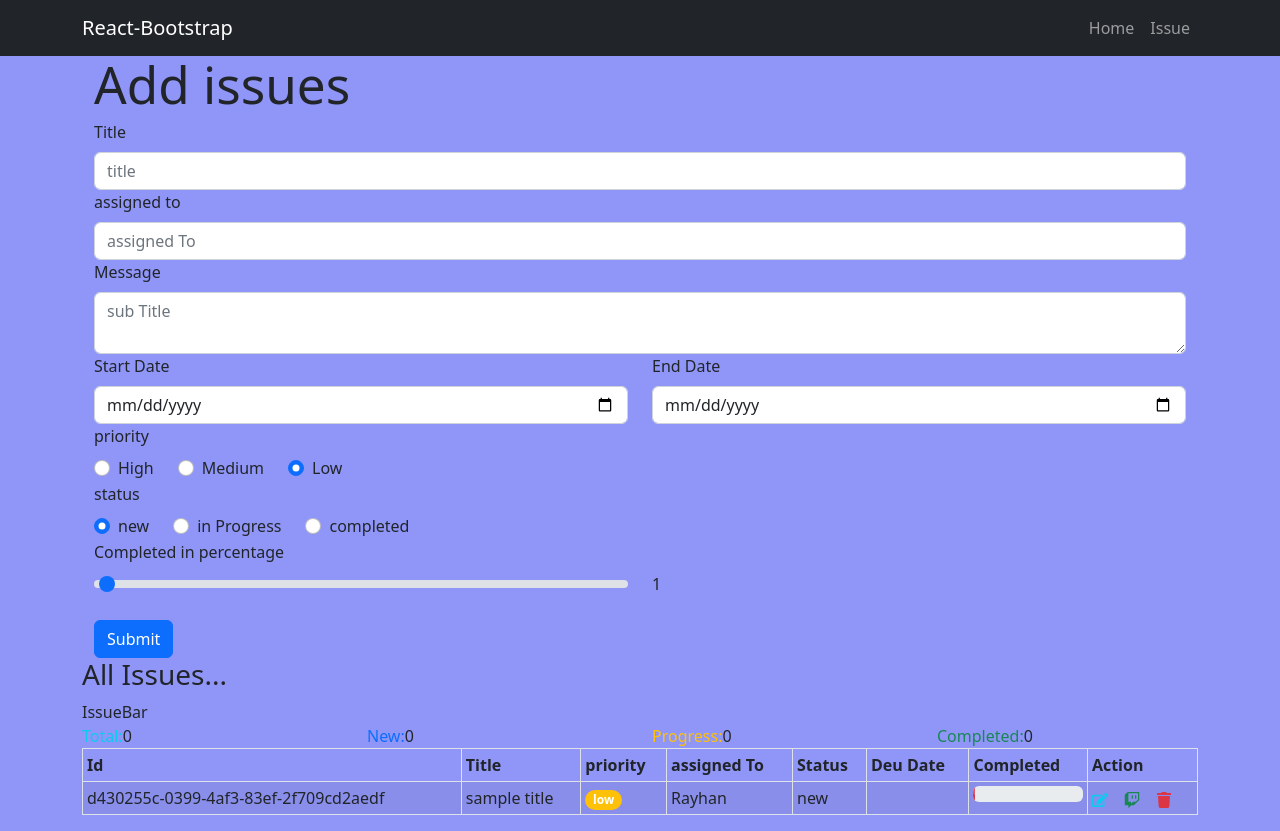
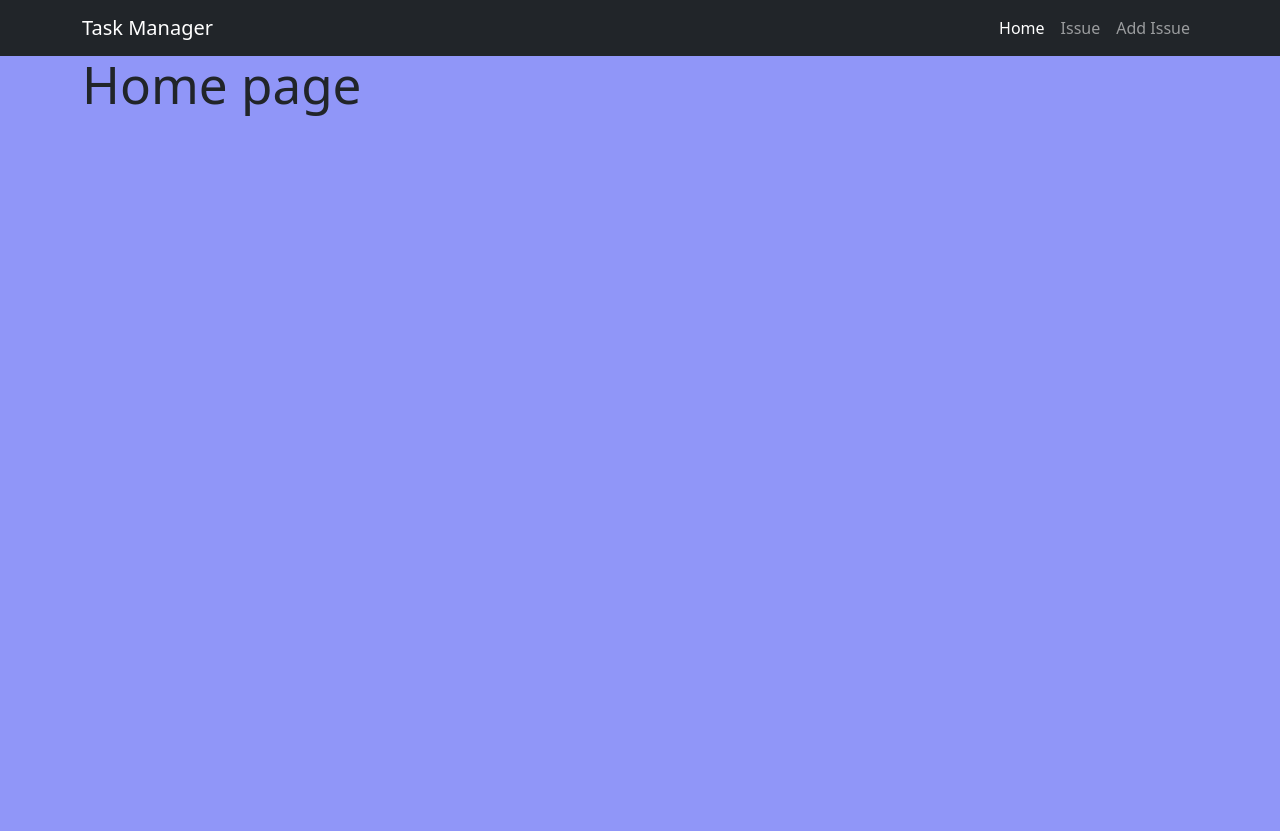
Before and after one commit to rayhan18/task-manager, a React (Vite) app: page / in a window 1280 px wide. After the commit the page ends 800 px from the top, so only its background shows below. Built offline with nearby package versions, Linux system fonts and the light colour scheme.

Commit message:
add routing n add tosts

```diff
--- a/package.json
+++ b/package.json
@@ -14,6 +14,7 @@
     "react-bootstrap": "^2.5.0",
     "react-dom": "^18.2.0",
     "react-icons": "^4.6.0",
+    "react-router-dom": "^6.4.2",
     "react-toastify": "^9.0.8",
     "uuid": "^9.0.0"
   },
--- a/src/App.jsx
+++ b/src/App.jsx
@@ -1,11 +1,20 @@
 import { useState } from 'react'
 import reactLogo from './assets/react.svg'
-
+import { toast, ToastContainer } from 'react-toastify';
 import Navigation from './components/Navigation'
 import AddIssue from './components/AddIssue'
 import IssueBar from './components/IssueBar'
 import Issues from './components/Issues'
+import Homepage from './components/Homepage'
+
 import { Row,Col,Container } from 'react-bootstrap'
+import {
+  BrowserRouter ,
+  Routes,
+  Route,
+
+} from "react-router-dom";
+import NotFoundPage from './components/NotFoundPage';
 
 function App() {
   const [issues, setIssue] = useState([{
@@ -68,22 +77,42 @@ const completedIssue =(id)=>{
 
   return (
     <>
+    <BrowserRouter>
       <Navigation/>
 
         <Container>
-            <AddIssue addIssue={addIssue}/>
-
-            <Issues issues={issues}
+          <Routes>
+          <Route path="/"  element={ <Homepage/>}/>
+            <Route path="/add" element={ <AddIssue addIssue={addIssue}/>}/>
+            <Route path= "/issue" element={<Issues issues={issues}
             totalCount={totalCount}
             newCount={newCount}
             progressCount={progressCount}
             completedCount={completedCount}
             completedIssue={completedIssue}
             deleteIssue ={deleteIssue}
-            />
-        </Container>
+            />} />
+            <Route path='*' element={<NotFoundPage/>} />
+          </Routes>
 
 
+
+        </Container>
+        </BrowserRouter>
+            <ToastContainer
+              position="top-right"
+              autoClose={5000}
+              hideProgressBar={false}
+              newestOnTop={false}
+              closeOnClick
+              rtl={false}
+              pauseOnFocusLoss
+              draggable
+              pauseOnHover
+              theme="light"
+              />
+              {/* Same as */}
+              <ToastContainer />
 
     </>
   )
--- a/src/components/AddIssue.jsx
+++ b/src/components/AddIssue.jsx
@@ -1,6 +1,8 @@
 import { Container, Row,Col, Form ,Button } from "react-bootstrap"
 import {useState} from "react"
 import {v4 as uuid} from 'uuid'
+import {useNavigate} from 'react-router-dom'
+import { toast } from "react-toastify"
 const defaultIssue={
   title:'',
   subTitle:'',
@@ -13,6 +15,7 @@ const defaultIssue={
 }
 
 const AddIssue =({addIssue})=>{
+  const navigate = useNavigate()
 const [issue, setIssue]= useState(defaultIssue)
 const [errorIssue, setErrorIssue]= useState({
   title:'',
@@ -81,7 +84,9 @@ const [errorIssue, setErrorIssue]= useState({
     id: uuid(),
     ...issue
   })
-   setIssue(defaultIssue)
+  toast.success('issue added successfully')
+  navigate('/issue')
+   //etIssue(defaultIssue)
   }
   }
 
--- /dev/null
+++ b/src/components/Homepage.jsx
@@ -0,0 +1,7 @@
+
+const Homepage = ()=>{
+    return(
+        <h1>Home page</h1>
+    )
+}
+export default Homepage;
--- a/src/components/Issue.jsx
+++ b/src/components/Issue.jsx
@@ -2,7 +2,7 @@ import { Badge ,ProgressBar ,Modal ,Button } from "react-bootstrap";
 import { FaEdit,FaTrash, FaTwitch } from "react-icons/fa";
 import { useState } from "react";
 import 'react-toastify/dist/ReactToastify.css';
-import { ToastContainer } from 'react-toastify';
+import { toast } from 'react-toastify';
 const Issue=({issue ,completedIssue ,deleteIssue})=>{
   const [show, setShow] = useState(false);
 
@@ -11,6 +11,7 @@ const Issue=({issue ,completedIssue ,deleteIssue})=>{
     //console.log(evn.target.dataset.action)
     if(evn.target.dataset.action === "delete"){
       deleteIssue(id)
+      toast.success('issue is deleted successfully')
     }
     setShow(false)};
     const handleShow = () => setShow(true);
@@ -62,20 +63,7 @@ const Issue=({issue ,completedIssue ,deleteIssue})=>{
         <FaTrash className="text-danger" onClick={handleShow}/>
       </td>
     </tr>
-    <ToastContainer
-position="top-right"
-autoClose={5000}
-hideProgressBar={false}
-newestOnTop={false}
-closeOnClick
-rtl={false}
-pauseOnFocusLoss
-draggable
-pauseOnHover
-theme="light"
-/>
-{/* Same as */}
-<ToastContainer />
+
     </>
         )
 
--- a/src/components/Navigation.jsx
+++ b/src/components/Navigation.jsx
@@ -2,13 +2,13 @@ import Container from 'react-bootstrap/Container';
 import Nav from 'react-bootstrap/Nav';
 import Navbar from 'react-bootstrap/Navbar';
 import NavDropdown from 'react-bootstrap/NavDropdown';
-
+import {NavLink,Link} from 'react-router-dom'
 const Navigation =()=>{
     return(
         <>
          <Navbar collapseOnSelect expand="lg" bg="dark" variant="dark">
       <Container>
-        <Navbar.Brand href="#home">React-Bootstrap</Navbar.Brand>
+        <Navbar.Brand as={Link} to='/'>Task Manager</Navbar.Brand>
         <Navbar.Toggle aria-controls="responsive-navbar-nav" />
         <Navbar.Collapse id="responsive-navbar-nav">
           <Nav className="me-auto">
@@ -17,10 +17,12 @@ const Navigation =()=>{
 
           </Nav>
           <Nav>
-            <Nav.Link href="#deets">Home</Nav.Link>
-            <Nav.Link eventKey={2} href="#memes">
-            Issue
+            <Nav.Link as={NavLink} to="/">Home</Nav.Link>
+            <Nav.Link as={NavLink} to = "/issue"> Issue
             </Nav.Link>
+            <Nav.Link as={NavLink} to = "/add">Add Issue
+            </Nav.Link>
+
           </Nav>
         </Navbar.Collapse>
       </Container>
--- /dev/null
+++ b/src/components/NotFoundPage.jsx
@@ -0,0 +1,8 @@
+
+import React from 'react'
+
+export default function NotFoundPage() {
+  return (
+    <div>NotFoundPage</div>
+  )
+}
```
Also changed, not shown: 1 other file (tests, documents, lock files or other folders).
